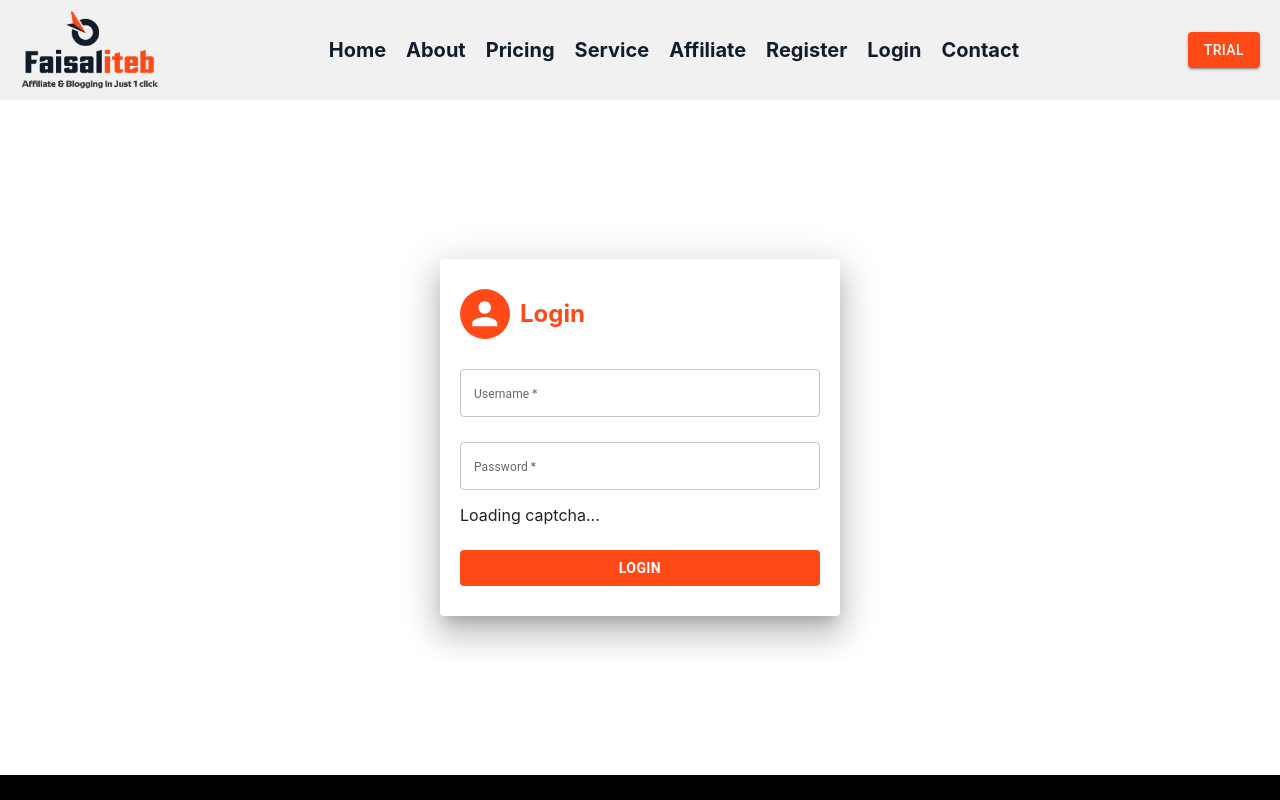
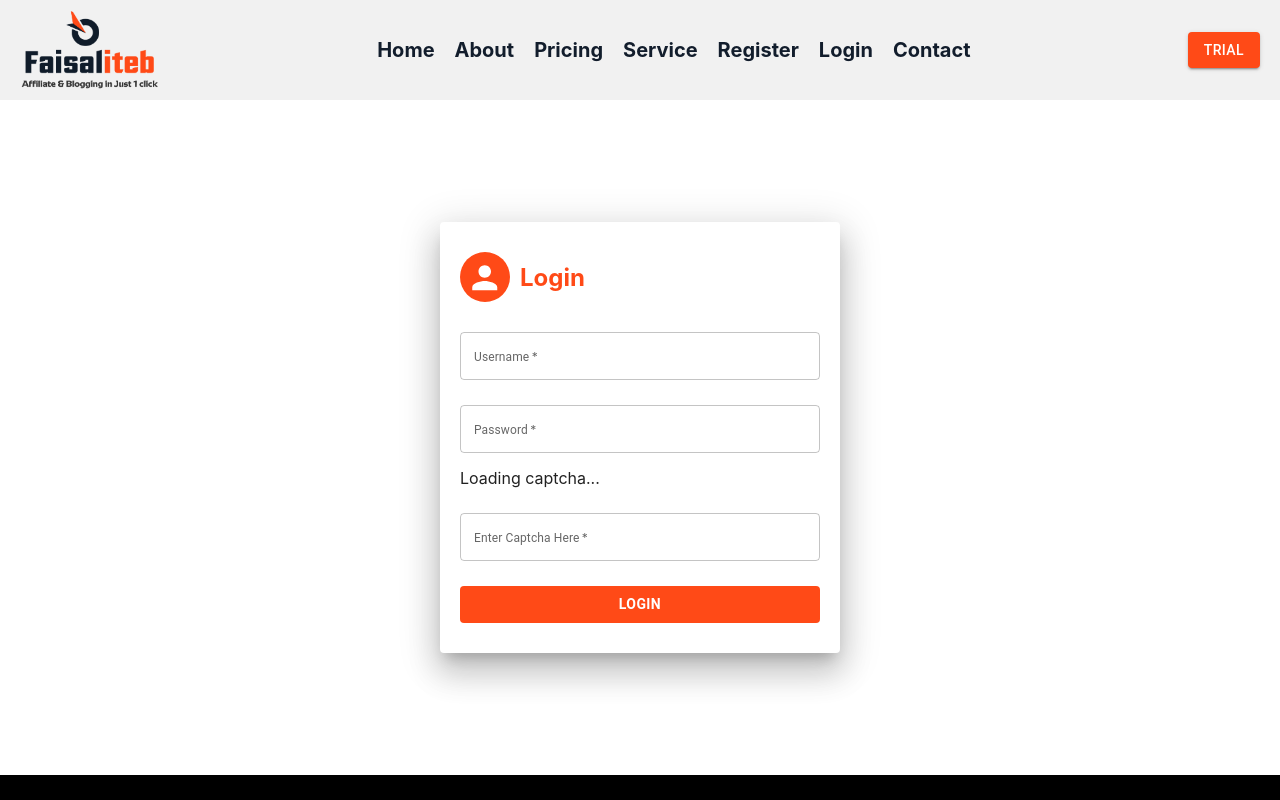
Before and after one commit to Sunny1509006/AI-Content-Generator, a React (Create React App) app: page /login in a window 1280 px wide. Shown: the top 800 px of the page. Built offline with nearby package versions, Linux system fonts and the light colour scheme; no server answers.

Commit message:
Captcha validation has been added in both Sign Up and registration

```diff
--- a/src/App.js
+++ b/src/App.js
@@ -1,5 +1,6 @@
 import ScrollToTop from "./Components/Common/ScrollToTop";
 import { Home } from "./Components/Screen/Home";
+import AuthProvider from './AuthProvider';
 import {
   BrowserRouter as Router,
 } from "react-router-dom";
@@ -7,11 +8,12 @@ import {
 function App() {
   return (
     <div>
-
+      <AuthProvider>
       <Router>
       <ScrollToTop />
         <Home />
       </Router>
+      </AuthProvider>
     </div>
   );
 }
--- /dev/null
+++ b/src/AuthProvider.js
@@ -0,0 +1,45 @@
+import React, { useState, useEffect } from 'react';
+import axios from './Components/Axios';
+import { useNavigate } from 'react-router-dom';
+
+export const AuthContext = React.createContext({
+  hashValue: null,
+  captchaUrl: null,
+  setHashValue: () => { },
+  fetchCaptcha: () => { },
+  setCaptchaUrl: () => { },
+});
+
+
+const AuthProvider = (props) => {
+    const [hashValue, setHashValue] = useState('');
+    const [captchaUrl, setCaptchaUrl] = useState('');
+
+    const fetchCaptcha = async () => {
+      try {
+        const response = await axios.get('/api/captcha/new', {
+          responseType: 'arraybuffer'
+        });
+        console.log(response)
+        const blob = new Blob([response.data], { type: 'image/png' });
+
+        const imageUrl = URL.createObjectURL(blob);
+        setCaptchaUrl(imageUrl);
+        setHashValue(response.headers.get('hash'))
+      //   setHashValue(response.headers.get('hash'))
+      } catch (error) {
+        console.error('Error fetching captcha:', error);
+      }
+    };
+
+
+  return (
+    <AuthContext.Provider value={{
+        hashValue,captchaUrl, setHashValue, fetchCaptcha, setCaptchaUrl
+    }}>
+      {props.children}
+    </AuthContext.Provider>
+  );
+};
+
+export default AuthProvider;
--- a/src/Components/Common/Captcha.js
+++ b/src/Components/Common/Captcha.js
@@ -1,41 +1,29 @@
-import React, { useState, useEffect } from 'react';
-import axios from '../Axios';
+import React, { useEffect } from 'react';
+import useAuth from '../../hooks/authHooks';
+import { FiRefreshCw } from "react-icons/fi";
 
 
 export const Captcha = () => {
-    const [captchaUrl, setCaptchaUrl] = useState('');
+
+    const {captchaUrl, fetchCaptcha} = useAuth()
+
 
     useEffect(() => {
-
-        if (!captchaUrl) {
-          const fetchCaptcha = async () => {
-            try {
-              const response = await axios.get('/api/captcha/new', {
-                responseType: 'arraybuffer'
-              });
-              console.log(response)
-              const blob = new Blob([response.data], { type: 'image/png' });
-
-              const imageUrl = URL.createObjectURL(blob);
-              setCaptchaUrl(imageUrl);
-              console.log(imageUrl)
-              console.log(response.headers.get('hash'))
-            } catch (error) {
-              console.error('Error fetching captcha:', error);
-            }
-          };
           fetchCaptcha();
-        }
-      }, [captchaUrl]);
-
-
+      }, []);
 
 
   return (
     <div>
       {captchaUrl ? (
+        <div style={{
+          display: 'flex',
+          alignItems: 'center',
+          gap: '30px',
+        }}>
          <img src={captchaUrl} alt="Captcha" />
-        // <div>{captchaUrl}</div>
+         <FiRefreshCw size={30} color='#FF4A17' onClick={fetchCaptcha}/>
+         </div>
       ) : (
         <p>Loading captcha...</p>
       )}
--- a/src/Components/Common/Header.js
+++ b/src/Components/Common/Header.js
@@ -20,10 +20,10 @@ const routes = [
     path: "/service",
     name: "Service",
   },
-  {
-    path: "/affiliate",
-    name: "Affiliate",
-  },
+  // {
+  //   path: "/affiliate",
+  //   name: "Affiliate",
+  // },
   {
     path: "/signup",
     name: "Register",
--- a/src/Components/Pages/Login.js
+++ b/src/Components/Pages/Login.js
@@ -1,47 +1,75 @@
-import { Avatar, Button, Grid, Paper } from '@mui/material'
-import React, { useState, useEffect } from 'react'
-import './Login.css'
+import { Avatar, Button, Grid, Paper } from "@mui/material";
+import React, { useState, useEffect } from "react";
+import "./Login.css";
 // import { AddCircleOutlineOutlined } from '@mui/icons-material'
-import TextField from '@mui/material/TextField';
-import { Helmet } from 'react-helmet';
-import { useNavigate } from 'react-router-dom';
-import { Captcha } from '../Common/Captcha';
-import axios from '../Axios';
+import TextField from "@mui/material/TextField";
+import { Helmet } from "react-helmet";
+import { useNavigate } from "react-router-dom";
+import { Captcha } from "../Common/Captcha";
+import axios from "../Axios";
+import useAuth from "../../hooks/authHooks";
 // import Cookies from 'universal-cookie'
 // import jwt from "jwt-decode"
 
 const Login = (props) => {
-    const navigate = useNavigate()
+  const navigate = useNavigate();
 
-    // const cookies = new Cookies();
+  const {hashValue} = useAuth()
+  const [captchaMatchResult, setCaptchaMatchResult] = useState(false)
 
-    const [userName, setUserName] = useState("")
-    const [password, setPassword] = useState("")
+  const [userName, setUserName] = useState("");
+  const [password, setPassword] = useState("");
+  const [inputCaptchaValue, setInputCaptchaValue] = useState("");
+  const [captchaMatchError, setCaptchaMatchError] = useState(false)
 
   const handleUserName = (e) => {
-        setUserName(e.target.value)
+    setUserName(e.target.value);
+  };
+
+  const handlePassword = (e) => {
+    setPassword(e.target.value);
+  };
+
+  const handleCaptchaValue = (event) => {
+    setInputCaptchaValue(event.target.value);
+  };
+
+  const captchaMatch = () => {
+    console.log(hashValue)
+    console.log(inputCaptchaValue)
+    axios.post("/api/captcha/match", {
+      hash: hashValue,
+      text: inputCaptchaValue
+    })
+    .then(response => {
+          console.log(response.data)
+          setCaptchaMatchResult(response.data.result)
+          if (captchaMatchResult === true)
+          {
+            setCaptchaMatchError(false)
           }
 
-    const handlePassword = (e) => {
-        setPassword(e.target.value)
+    })
   }
 
+
   const handleApi = () => {
-
-        axios.post("/api/user/login", {
+    captchaMatch()
+    if (captchaMatchResult === true) {
+    axios
+      .post("/api/user/login", {
         username: userName,
         password: password,
-            hash: "NotInUse"
+        hash: "NotInUse",
       })
-            .then(result => {
-                localStorage.setItem('username', userName);
+      .then((result) => {
+        localStorage.setItem("userlogin", result.data.result);
         // cookies.set("jwt", result.data.jwt);
-
-                if (localStorage.getItem('username')) {
-                    navigate('/')
+        if (localStorage.getItem("userlogin")){
+          navigate("/dashboard");
         }
       })
-            .catch(error => {
+      .catch((error) => {
         if (error.response && error.response.status === 403) {
           // The request was made and the server responded with a status code
           // that falls out of the range of 2xx
@@ -51,44 +79,79 @@ const Login = (props) => {
           alert(error.request);
         } else {
           // Something happened in setting up the request that triggered an Error
-                    alert('Error', error.detail);
+          alert("Error", error.detail);
         }
-            })
+      });
+    } else {
+        setCaptchaMatchError(true)
     }
+  };
 
   return (
-        <Grid className='login_up_dummy_div'>
+    <Grid className="login_up_dummy_div">
       <Helmet>
         <title>Login</title>
       </Helmet>
-            <Paper elevation={20} className='login_up_content'>
-                <Grid align='center' className='login-icon-div'>
-                    <Avatar className='avatar_style' >
+      <Paper elevation={20} className="login_up_content">
+        <Grid align="center" className="login-icon-div">
+          <Avatar className="avatar_style">
             {/* <AddCircleOutlineOutlined /> */}
           </Avatar>
-                    <h2 >Login</h2>
+          <h2>Login</h2>
         </Grid>
         <form>
-                    <div className='login-form'>
-                    <TextField required={true} fullWidth label="Username" variant="outlined" className='text_field'
+          <div className="login-form">
+            <TextField
+              required={true}
+              fullWidth
+              label="Username"
+              variant="outlined"
+              className="text_field"
               value={userName}
               onChange={handleUserName}
-                        inputProps={{ style: { height: '15px' } }} />
-                    <TextField required={true} fullWidth type='password' label="Password" variant="outlined" className='text_field'
+              inputProps={{ style: { height: "15px" } }}
+            />
+            <TextField
+              required={true}
+              fullWidth
+              type="password"
+              label="Password"
+              variant="outlined"
+              className="text_field"
               value={password}
               onChange={handlePassword}
-                        inputProps={{ style: { height: '15px' } }} />
+              inputProps={{ style: { height: "15px" } }}
+            />
             {/* <Button variant='contained' className='text_field_login' */}
             {/* // onClick={handleApi} */}
             {/* >লগইন</Button> */}
             <Captcha />
-                    <Button className='text_field_login custom-button' onClick={handleApi}>Login</Button>
+            {captchaMatchError && (
+              <p style={{ color: "red" }}>
+                Captcha did not match. Please try again.
+              </p>
+            )}
+            <TextField
+              required={true}
+              fullWidth
+              label="Enter Captcha Here"
+              variant="outlined"
+              className="text_field"
+              value={inputCaptchaValue}
+              onChange={handleCaptchaValue}
+              inputProps={{ style: { height: "15px" } }}
+            />
+            <Button
+              className="text_field_login custom-button"
+              onClick={handleApi}
+            >
+              Login
+            </Button>
           </div>
         </form>
-
       </Paper>
     </Grid>
-    )
-}
+  );
+};
 
-export default Login
+export default Login;
--- a/src/Components/Pages/SignUp.js
+++ b/src/Components/Pages/SignUp.js
@@ -1,18 +1,18 @@
 import { Avatar, Button, Grid, Paper } from "@mui/material";
 import React, { useState } from "react";
 import "./SignUp.css";
-// import { AddCircleOutlineOutlined } from '@mui/icons-material'
 import TextField from "@mui/material/TextField";
 import { Helmet } from "react-helmet";
 import { useNavigate } from "react-router-dom";
 import axios from "../Axios";
 import { Captcha } from "../Common/Captcha";
-
-// style={{ backgroundImage: `url(${process.env.PUBLIC_URL + "images/vumisignin.png"})`,
-// backgroundSize: 'cover', backgroundRepeat: 'no-repeat'}}
+import useAuth from "../../hooks/authHooks";
 
 const SignUp = () => {
   const navigate = useNavigate();
+  const {hashValue} = useAuth()
+
+  const [captchaMatchResult, setCaptchaMatchResult] = useState(false)
 
   const [fullName, setFullName] = useState("");
   const [userName, setUserName] = useState("");
@@ -20,7 +20,9 @@ const SignUp = () => {
   const [email, setEmail] = useState("");
   const [password, setPassword] = useState("");
   const [confirmPassword, setConfirmPassword] = useState("");
+  const [inputCaptchaValue, setInputCaptchaValue] = useState("");
   const [passwordMatchError, setPasswordMatchError] = useState(false)
+  const [captchaMatchError, setCaptchaMatchError] = useState(false)
 
   const handleFullName = (event) => {
     setFullName(event.target.value);
@@ -40,19 +42,53 @@ const SignUp = () => {
 
   const handlePassword = (event) => {
     setPassword(event.target.value);
+    if (password === confirmPassword) {
+      setPasswordMatchError(false)
+    }
   };
 
   const handleConfirmPassword = (event) => {
     setConfirmPassword(event.target.value);
+    if (password === confirmPassword) {
+      setPasswordMatchError(false)
+    }
   };
+
+  const handleCaptchaValue = (event) => {
+    setInputCaptchaValue(event.target.value);
+  };
+
+  const captchaMatch = () => {
+    console.log(hashValue)
+    console.log(inputCaptchaValue)
+    axios.post("/api/captcha/match", {
+      hash: hashValue,
+      text: inputCaptchaValue
+    })
+    .then(response => {
+          console.log(response.data)
+          setCaptchaMatchResult(response.data.result)
+          if (captchaMatchResult === true)
+          {
+            setCaptchaMatchError(false)
+          }
+
+    })
+  }
+
 
   const handleApi = () => {
       // console.log(fullName, mobile, email, password, confirmPassword)
+    captchaMatch()
+    console.log(password)
+    console.log(confirmPassword)
       if (password === confirmPassword) {
+        console.log(captchaMatchResult)
+        if (captchaMatchResult === true) {
       axios.post("/api/user/register", {
           name: fullName,
           username: userName,
-          mobile: "+88"+mobile,
+          mobile: mobile,
           email: email,
           password: password,
           hash: "NotInUse"
@@ -75,6 +111,10 @@ const SignUp = () => {
                   alert('Error', error.detail);
                 }
           })
+        }
+        else {
+            setCaptchaMatchError(true)
+        }
         } else {
           // Display an error message if passwords do not match
           setPasswordMatchError(true);
@@ -159,12 +199,19 @@ const SignUp = () => {
                 inputProps={{ style: { height: "15px" } }}
               />
             </div>
-            {/* <Button variant='contained' className='text_field_sign'
-                        onClick={handleApi}
-                    >সাইন আপ</Button> */}
-            {/* type = "submit" */}
             {passwordMatchError && <p style={{color: 'red'}}>Passwords do not match. Please try again.</p>}
             <Captcha />
+            {captchaMatchError && <p style={{color: 'red'}}>Captcha did not match. Please try again.</p>}
+            <TextField
+                required={true}
+                fullWidth
+                label="Enter Captcha Here"
+                variant="outlined"
+                className="text_field"
+                value={inputCaptchaValue}
+                onChange={handleCaptchaValue}
+                inputProps={{ style: { height: "15px" } }}
+                />
             <Button className="text_field_sign custom-button" onClick={handleApi}>Submit</Button>
 
           </div>
--- /dev/null
+++ b/src/Components/Profile/UserDashBoard.js
@@ -0,0 +1,7 @@
+import React from 'react'
+
+export const UserDashBoard = () => {
+  return (
+    <div>UserDashBoard</div>
+  )
+}
--- a/src/Components/Screen/Home.js
+++ b/src/Components/Screen/Home.js
@@ -21,6 +21,7 @@ import { Terms_Conditions } from "../Pages/Terms_Conditions";
 import { About } from "../Pages/About";
 import { Pricing } from "../Pages/Pricing";
 import { InfoArticle } from "../ContentGenerator/InfoArticle";
+import { UserDashBoard } from "../Profile/UserDashBoard";
 
 export const Home = () => {
   return (
@@ -42,6 +43,7 @@ export const Home = () => {
             <Route exact path="/service" element={<Service />} />
             <Route exact path="/refund_policy" element={<Refund_Policy />} />
             <Route exact path="/terms_and_conditions" element={<Terms_Conditions />} />
+            <Route exact path="/dashboard" element={<UserDashBoard />} />
           </Routes>
         </div>
         <Footer />
--- /dev/null
+++ b/src/hooks/authHooks.js
@@ -0,0 +1,16 @@
+import { useContext } from 'react';
+import { AuthContext } from '../AuthProvider';
+
+const useAuth = () => {
+  const { hashValue, captchaUrl, setCaptchaUrl, fetchCaptcha, setHashValue } = useContext(AuthContext);
+
+  return {
+    hashValue,
+    captchaUrl,
+    setCaptchaUrl,
+    setHashValue,
+    fetchCaptcha,
+  };
+};
+
+export default useAuth;
```
Lines whose indentation alone changed are shown as unchanged.
